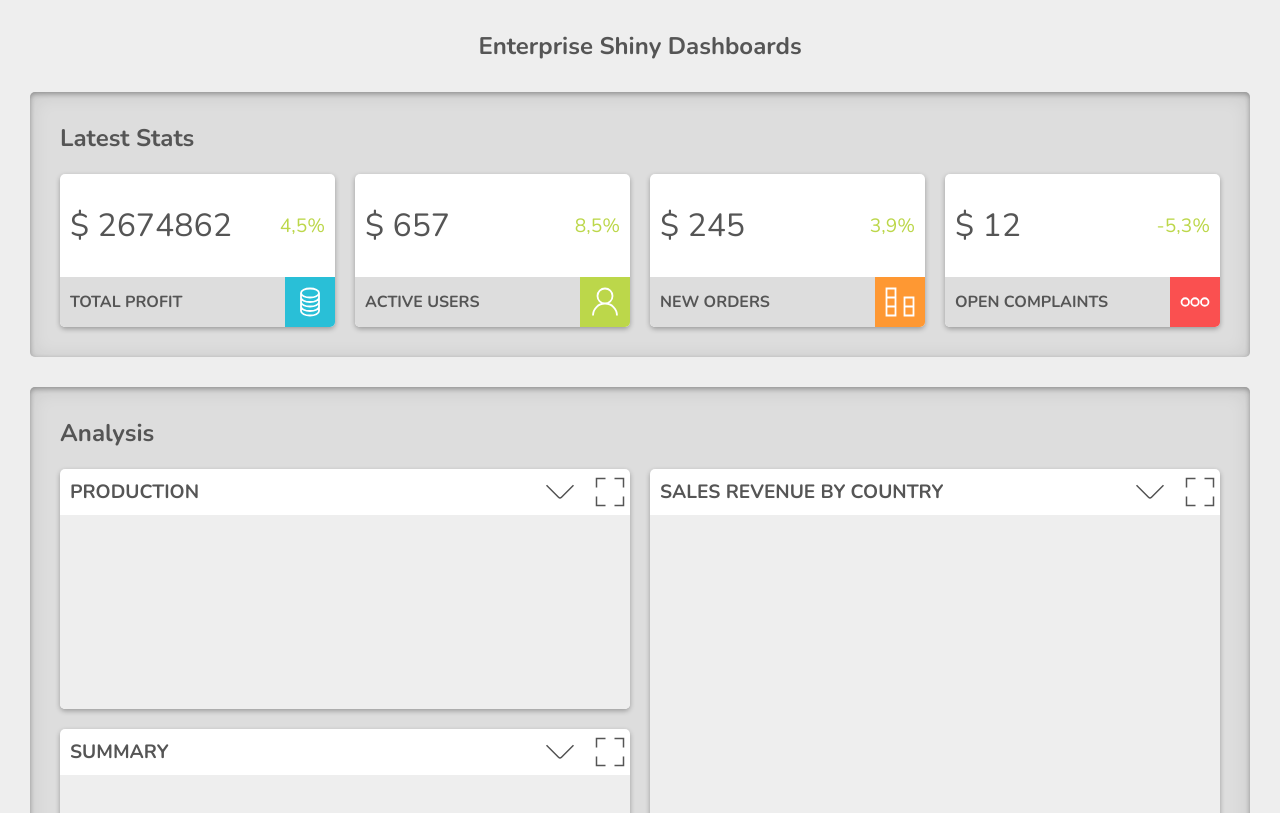
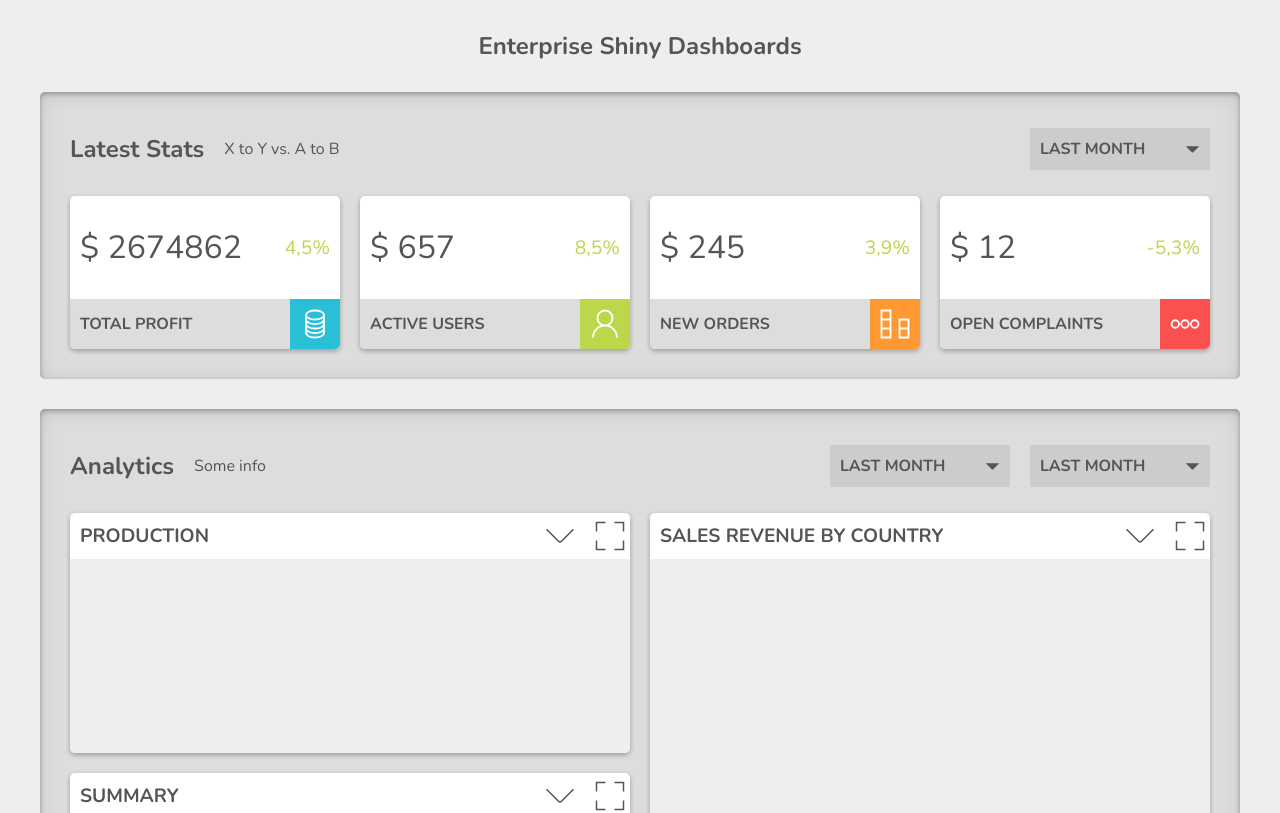
Before and after one commit to jchojna/dashboard, a React (Create React App) app: page / in a window 1280 px wide. Shown: the top 813 px of the page. Built offline with nearby package versions, Linux system fonts and the light colour scheme.

Commit message:
feat: add placeholders to app sections headers

```diff
--- a/src/components/App.js
+++ b/src/components/App.js
@@ -1,14 +1,19 @@
 import React from "react";
 import TextPanel from "./TextPanel";
 import VisualPanel from "./VisualPanel";
+import Dropdown from "./Dropdown";
 import "../scss/App.scss";
 
 function App() {
   return (
     <main className="App">
       <h1 className="App__heading">Enterprise Shiny Dashboards</h1>
-      <section className="App__section App__section--latest">
-        <h1 className="App__heading">Latest Stats</h1>
+      <section className="App__section App__section--stats">
+        <header className="App__header App__header--stats">
+          <h2 className="App__heading">Latest Stats</h2>
+          <p className="App__range">X to Y vs. A to B</p>
+          <Dropdown id="stats" label=""/>
+        </header>
         <TextPanel
           key="profit"
           id="profit"
@@ -38,8 +43,13 @@ function App() {
           percentage="-5,3"
         />
       </section>
-      <section className="App__section App__section--analysis">
-        <h1 className="App__heading">Analysis</h1>
+      <section className="App__section App__section--analytics">
+        <header className="App__header App__header--analytics">
+          <h2 className="App__heading">Analytics</h2>
+          <p className="App__range">Some info</p>
+          <Dropdown id="latestStats" label=""/>
+          <Dropdown id="latestStats" label=""/>
+        </header>
         <VisualPanel id="production" heading="Production" />
         <VisualPanel id="sales" heading="Sales Revenue By Country" />
         <VisualPanel id="summary" heading="Summary" />
--- a/src/components/Dropdown.js
+++ b/src/components/Dropdown.js
@@ -3,10 +3,11 @@ import Icon from "./Icon";
 import "../scss/Dropdown.scss";
 
 const Dropdown = (props) => {
+  const {id, label} = props;
   return (
     <div className="Dropdown">
       <button className="Dropdown__button">
-        Monthly Stats
+        Last Month
         <Icon iconId="dropdown" />
       </button>
     </div>
--- a/src/components/TextPanel.js
+++ b/src/components/TextPanel.js
@@ -1,6 +1,5 @@
 import React from "react";
 import Icon from "./Icon";
-import Dropdown from "./Dropdown";
 import "../scss/TextPanel.scss";
 
 const TextPanel = (props) => {
--- a/src/scss/App.scss
+++ b/src/scss/App.scss
@@ -13,14 +13,30 @@
   padding: 30px;
   width: 100%;
 
+  &__header {
+    align-items: center;
+    display: grid;
+    column-gap: 20px;
+    grid-area: header;
+    width: 100%;
+
+    &--stats {
+      grid-template-columns: auto 1fr auto;
+    }
+
+    &--analytics {
+      grid-template-columns: auto 1fr auto auto;
+    }
+  }
+
   &__heading {
     color: $color-dark;
     font-size: 1.5em;
-    grid-area: heading;
     margin: 0;
   }
 
   &__section {
+    align-items: stretch;
     background-color: #ddd;
     border-radius: $corner;
     box-shadow: inset 0 2px 20px rgba($color: #000, $alpha: 0.1),
@@ -28,22 +44,22 @@
     display: grid;
     gap: 20px;
     grid-template-columns: repeat(4, 1fr);
-    align-items: stretch;
+    max-width: 1200px;
     padding: 30px;
     width: 100%;
 
-    &--latest {
+    &--stats {
       grid-template-areas:
-        "heading    heading    heading heading   "
-        "profit     users      orders  complaints";
+        "header header header header    "
+        "profit users  orders complaints";
       margin: 30px 0;
     }
 
-    &--analysis {
+    &--analytics {
       grid-template-areas:
-        "heading    heading    heading heading   "
-        "production production sales   sales     "
-        "summary    summary    sales   sales     ";
+        "header     header     header header"
+        "production production sales  sales "
+        "summary    summary    sales  sales ";
     }
   }
 }
--- a/src/scss/Dropdown.scss
+++ b/src/scss/Dropdown.scss
@@ -6,10 +6,12 @@
   &__button {
     @include button;
     align-items: center;
+    background-color: #ccc;
     color: $color-dark;
     display: flex;
     font-family: 'Nunito';
-    font-size: 0.8em;
+    font-size: 1em;
+    font-weight: bold;
     justify-content: space-between;
     min-width: 180px;
     padding: 10px;
```
